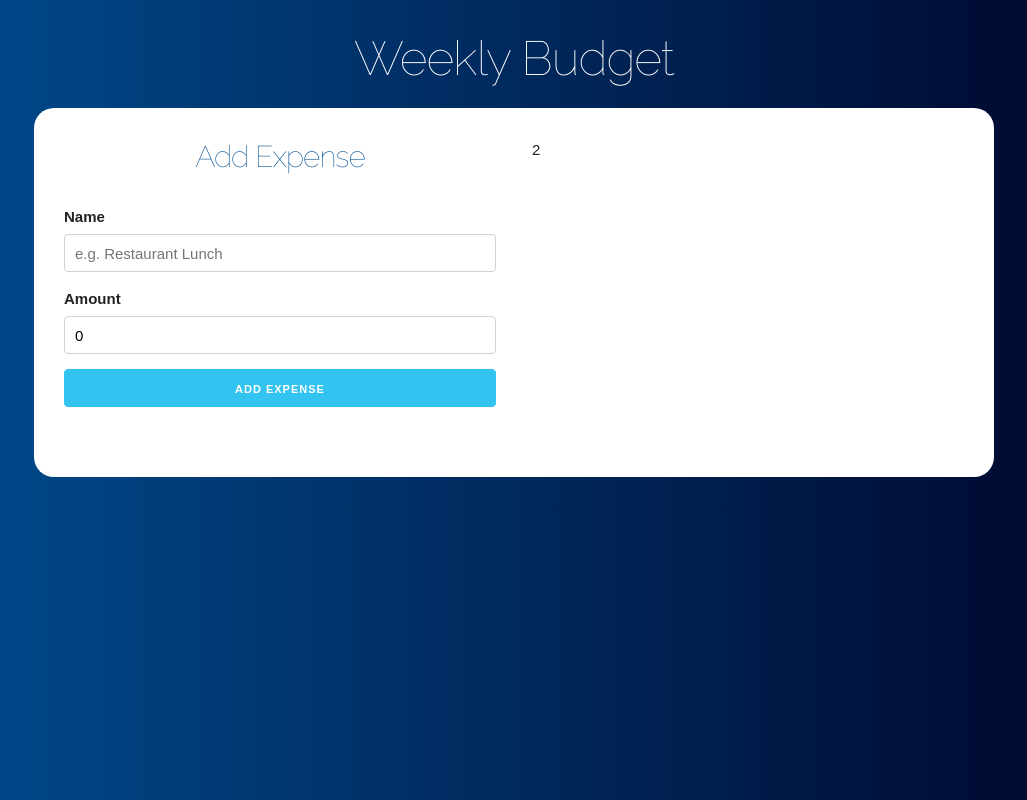
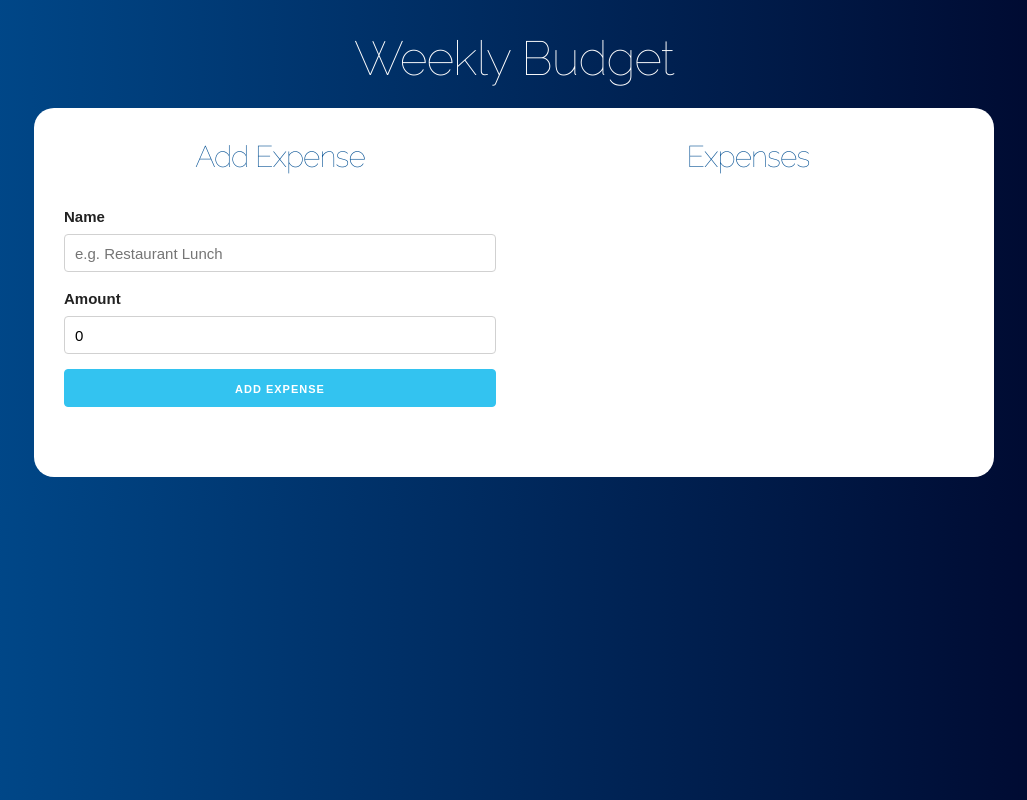
Before and after one commit to IsaacRF/react-budget, a React (Create React App) app: page / in a window 1280 px wide. Both pictures are taken after typing "5" into the empty fields and a click on the input 640 px from the left and 277 px from the top of the page. Shown: the whole page, without its empty margins (126-1153 px from the left). Built offline with nearby package versions, Linux system fonts and the light colour scheme.

Commit message:
#81 Add ExpenseList and Row components

```diff
--- a/src/App.tsx
+++ b/src/App.tsx
@@ -1,6 +1,7 @@
 import React, { useState } from "react";
 import BudgetDefinition from "./components/BudgetDefinition";
 import ExpenseForm from "./components/ExpenseForm";
+import ExpenseList from "./components/ExpenseList";
 import { Expense } from "./types";
 
 function App() {
@@ -13,10 +14,7 @@ function App() {
    * @param expense Expense to add
    */
   const addExpense = (expense: Expense) => {
-    setExpenses([
-      ...expenses,
-      expense
-    ]);
+    setExpenses([...expenses, expense]);
   };
 
   return (
@@ -35,7 +33,9 @@ function App() {
               <div className="one-half column">
                 <ExpenseForm addNewExpense={addExpense} />
               </div>
-              <div className="one-half column">2</div>
+              <div className="one-half column">
+                <ExpenseList expenses={expenses} />
+              </div>
             </div>
           )}
         </div>
--- /dev/null
+++ b/src/components/ExpenseList.tsx
@@ -0,0 +1,19 @@
+import { Expense } from "../types";
+import ExpenseRow from "./ExpenseRow";
+
+export interface ExpenseListProps {
+  expenses: Expense[];
+}
+
+const ExpenseList: React.FC<ExpenseListProps> = ({ expenses }) => (
+  <div className="expenses-registered">
+    <h2>Expenses</h2>
+    {expenses.map((expense) => (
+      <ExpenseRow
+        key={expense.id}
+        expense={expense} />
+    ))}
+  </div>
+);
+
+export default ExpenseList;
--- /dev/null
+++ b/src/components/ExpenseRow.tsx
@@ -0,0 +1,17 @@
+import { Expense } from "../types";
+
+export interface ExpenseRowProps {
+  expense: Expense;
+}
+
+const ExpenseRow: React.FC<ExpenseRowProps> = ({ expense }) => (
+  <li className="expenses">
+    <p>
+        {expense.name}
+
+        <span className="expense">€ {expense.amount}</span>
+    </p>
+  </li>
+);
+
+export default ExpenseRow;
--- a/src/index.scss
+++ b/src/index.scss
@@ -96,7 +96,7 @@ h2 {
   align-items: center;
   margin: 0;
 }
-.expenses-registered li p .gasto {
+.expenses-registered li p .expense {
   background-color: #004085;
   padding: 1rem;
   color: white;
--- a/src/types.ts
+++ b/src/types.ts
@@ -1,5 +1,5 @@
 export interface Expense {
-  id: string,
-  name: string,
-  amount: number
+  id: string;
+  name: string;
+  amount: number;
 }
```
